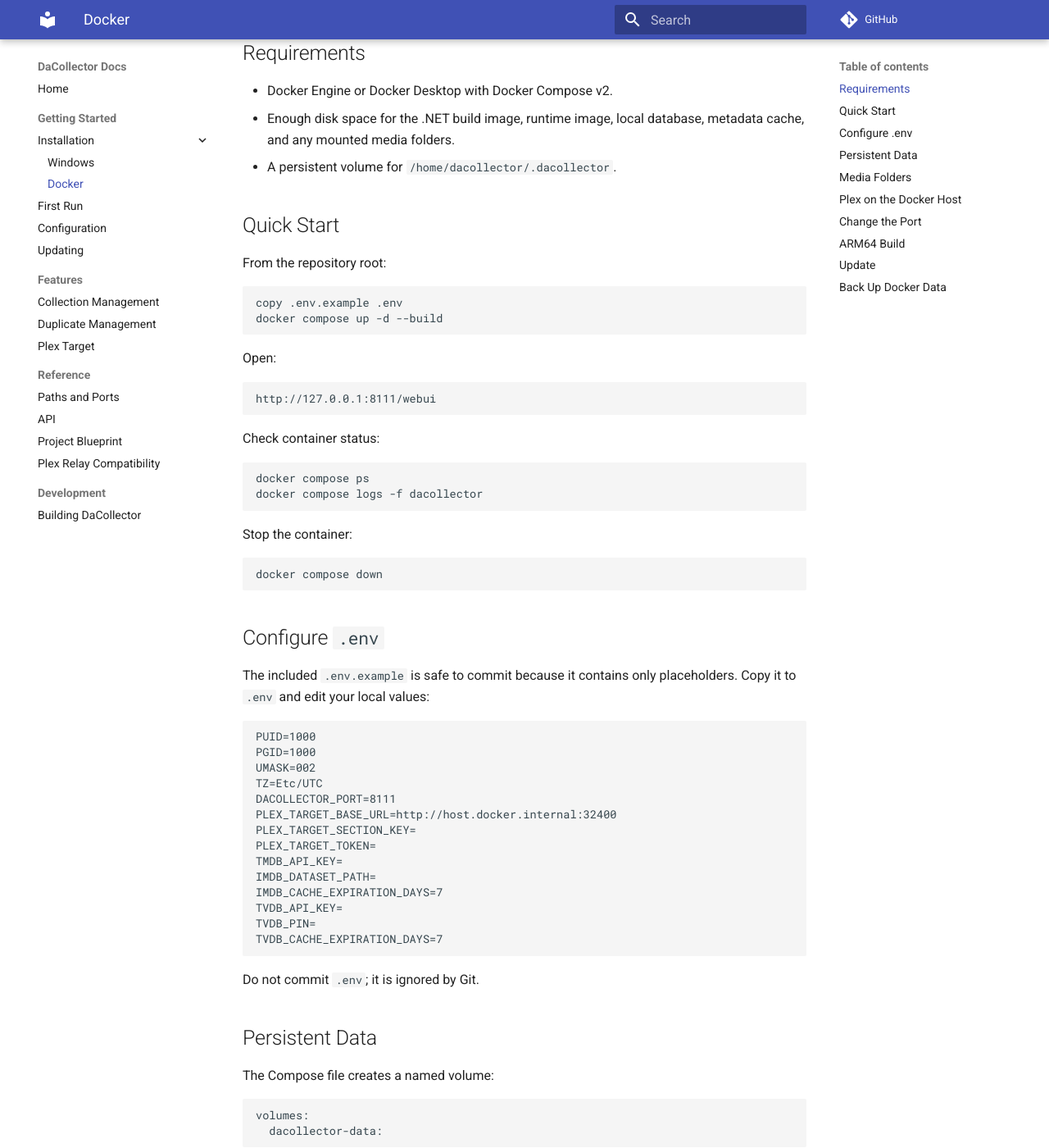
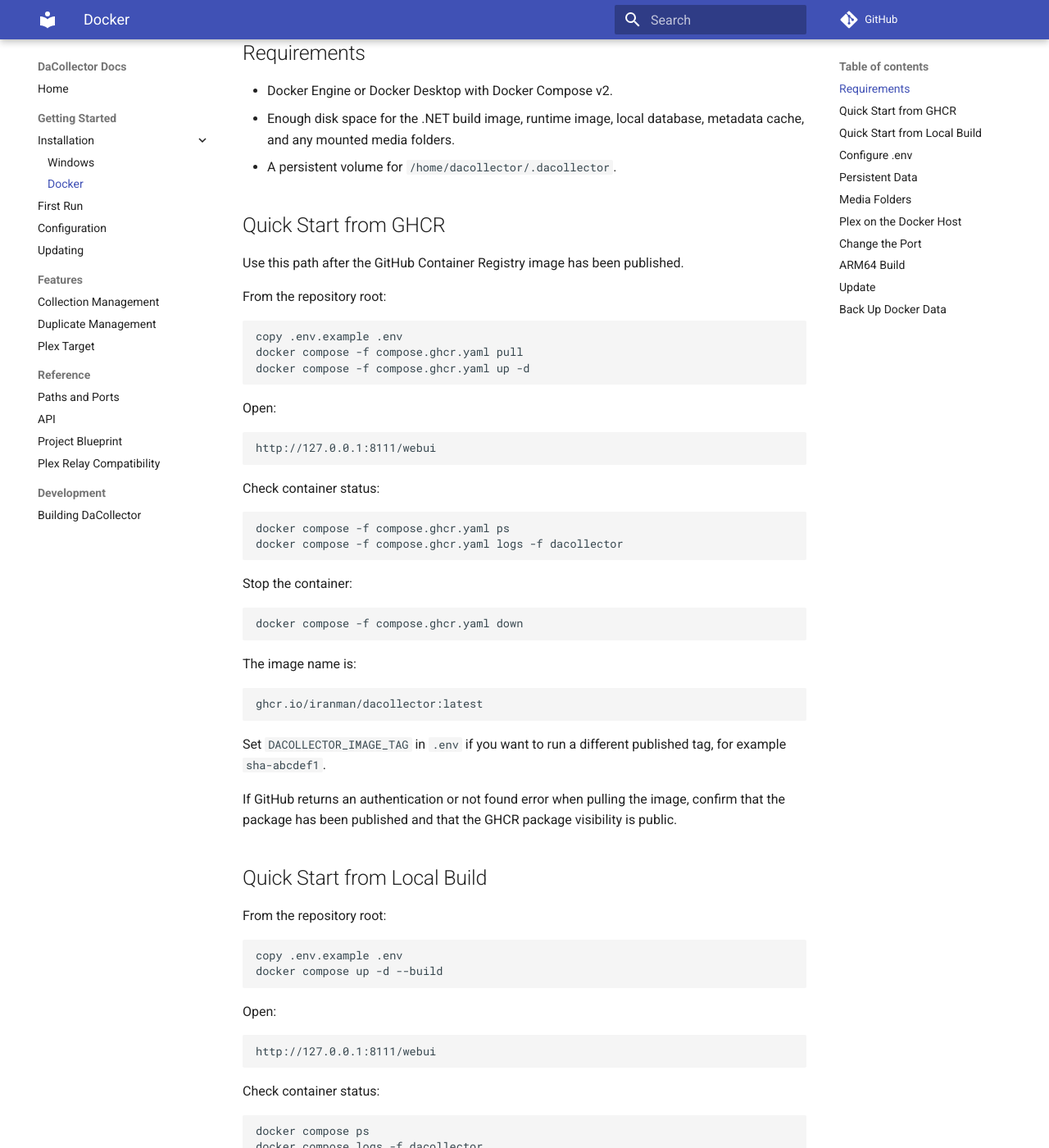
Before and after one commit to Iranman/DaCollector, an MkDocs documentation site: the page built from docs/getting-started/installation/docker.md, in a window 1280 px wide and 1400 px high, scrolled down 249 px. Shown: the whole window at 82% size. Built offline with MkDocs 1.6.1 and Material for MkDocs 9.7.7, drawn with Linux system fonts in a browser that asks for light colours; comment, search, counter and statistics services are not loaded; some of the changed text lies outside the part shown.

Commit message:
Add GHCR Docker publishing workflow

````diff
--- a/docs/getting-started/installation/docker.md
+++ b/docs/getting-started/installation/docker.md
@@ -8,7 +8,48 @@
 - Enough disk space for the .NET build image, runtime image, local database, metadata cache, and any mounted media folders.
 - A persistent volume for `/home/dacollector/.dacollector`.
 
-## Quick Start
+## Quick Start from GHCR
+
+Use this path after the GitHub Container Registry image has been published.
+
+From the repository root:
+
+```powershell
+copy .env.example .env
+docker compose -f compose.ghcr.yaml pull
+docker compose -f compose.ghcr.yaml up -d
+```
+
+Open:
+
+```text
+http://127.0.0.1:8111/webui
+```
+
+Check container status:
+
+```powershell
+docker compose -f compose.ghcr.yaml ps
+docker compose -f compose.ghcr.yaml logs -f dacollector
+```
+
+Stop the container:
+
+```powershell
+docker compose -f compose.ghcr.yaml down
+```
+
+The image name is:
+
+```text
+ghcr.io/iranman/dacollector:latest
+```
+
+Set `DACOLLECTOR_IMAGE_TAG` in `.env` if you want to run a different published tag, for example `sha-abcdef1`.
+
+If GitHub returns an authentication or not found error when pulling the image, confirm that the package has been published and that the GHCR package visibility is public.
+
+## Quick Start from Local Build
 
 From the repository root:
 
@@ -46,6 +87,7 @@
 UMASK=002
 TZ=Etc/UTC
 DACOLLECTOR_PORT=8111
+DACOLLECTOR_IMAGE_TAG=latest
 PLEX_TARGET_BASE_URL=http://host.docker.internal:32400
 PLEX_TARGET_SECTION_KEY=
 PLEX_TARGET_TOKEN=
@@ -140,6 +182,15 @@
 
 ## Update
 
+For the GHCR image:
+
+```powershell
+docker compose -f compose.ghcr.yaml pull
+docker compose -f compose.ghcr.yaml up -d
+```
+
+For a local build:
+
 From the repository root:
 
 ```powershell
````
Also changed, not shown: compose.ghcr.yaml (added, +32 -0 lines), docs/development/building.md (+15 -0 lines), 2 other files.
